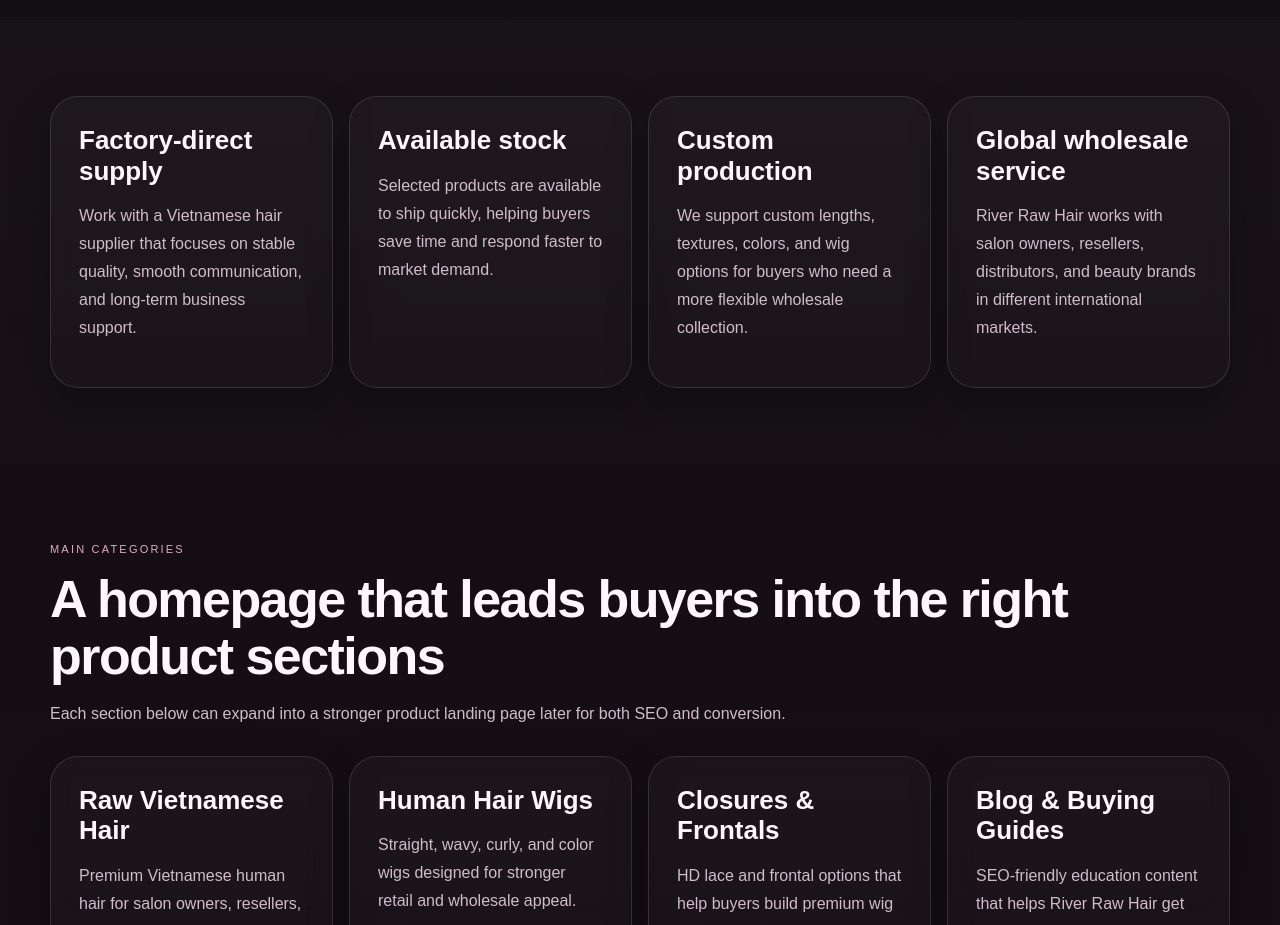
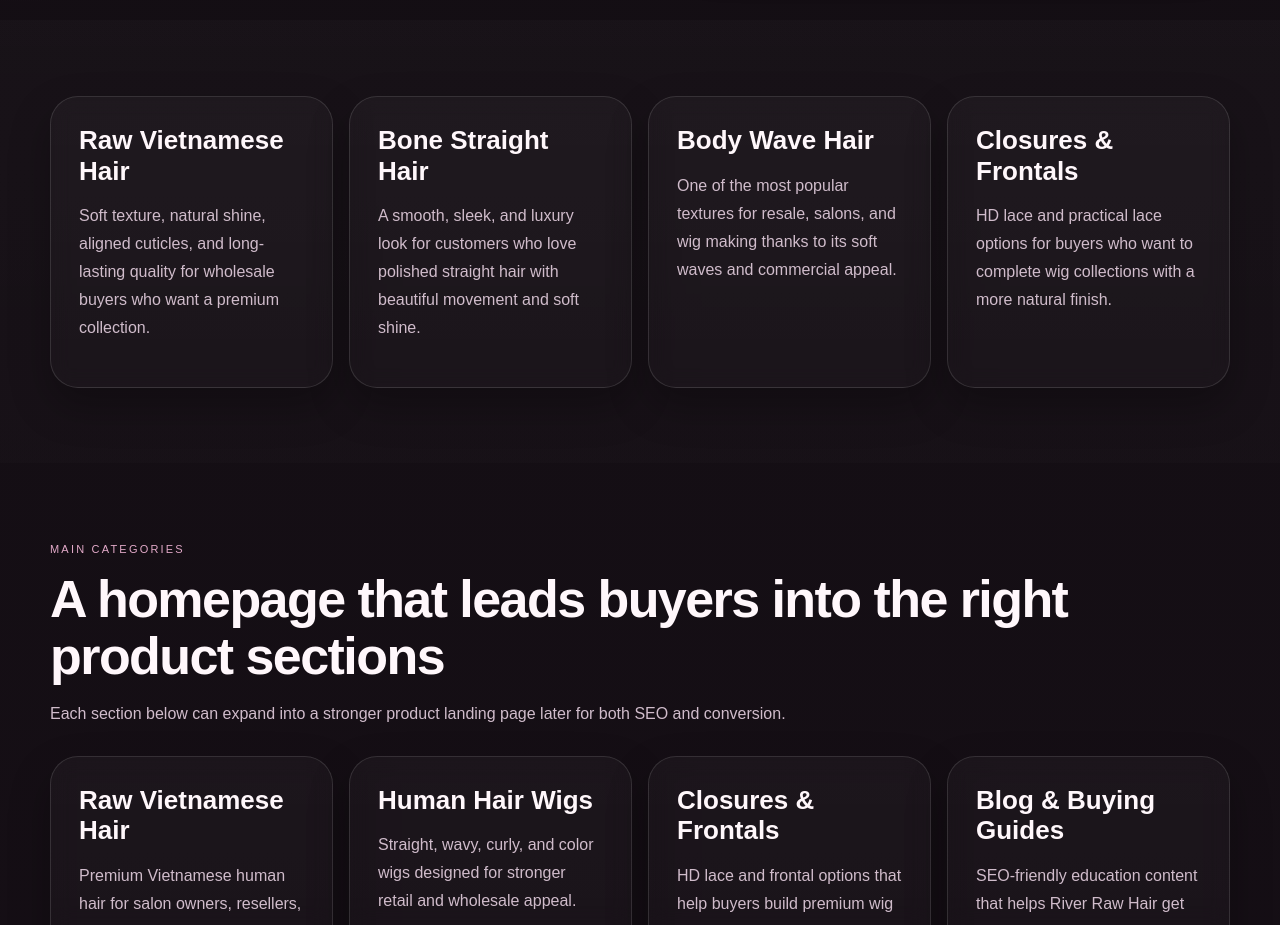
Before and after one commit to hahair68-debug/riverrawhair-website, a Next.js app: page / in a window 1280 px wide. Shown: the part 1280-2205 px from the top of the page. Built offline with nearby package versions, Linux system fonts and the light colour scheme.

Commit message:
update homepage section

```diff
--- a/app/globals.css
+++ b/app/globals.css
@@ -503,4 +503,12 @@ textarea {
   transform: translateY(-3px);
   border-color: rgba(255, 141, 196, 0.3);
   box-shadow: 0 18px 36px rgba(0, 0, 0, 0.34);
+}.card {
+  transition: transform 0.22s ease, box-shadow 0.22s ease, border-color 0.22s ease;
 }
+
+.card:hover {
+  transform: translateY(-4px);
+  border-color: rgba(255, 141, 196, 0.3);
+  box-shadow: 0 20px 36px rgba(0, 0, 0, 0.35);
+}
--- a/components/site-data.ts
+++ b/components/site-data.ts
@@ -17,20 +17,20 @@ export const trustMetrics = [
 
 export const values = [
   {
-    title: "Factory-direct supply",
-    text: "Work with a Vietnamese hair supplier that focuses on stable quality, smooth communication, and long-term business support.",
+    title: "Raw Vietnamese Hair",
+    text: "Soft texture, natural shine, aligned cuticles, and long-lasting quality for wholesale buyers who want a premium collection.",
   },
   {
-    title: "Available stock",
-    text: "Selected products are available to ship quickly, helping buyers save time and respond faster to market demand.",
+    title: "Bone Straight Hair",
+    text: "A smooth, sleek, and luxury look for customers who love polished straight hair with beautiful movement and soft shine.",
   },
   {
-    title: "Custom production",
-    text: "We support custom lengths, textures, colors, and wig options for buyers who need a more flexible wholesale collection.",
+    title: "Body Wave Hair",
+    text: "One of the most popular textures for resale, salons, and wig making thanks to its soft waves and commercial appeal.",
   },
   {
-    title: "Global wholesale service",
-    text: "River Raw Hair works with salon owners, resellers, distributors, and beauty brands in different international markets.",
+    title: "Closures & Frontals",
+    text: "HD lace and practical lace options for buyers who want to complete wig collections with a more natural finish.",
   },
 ];
 
```
